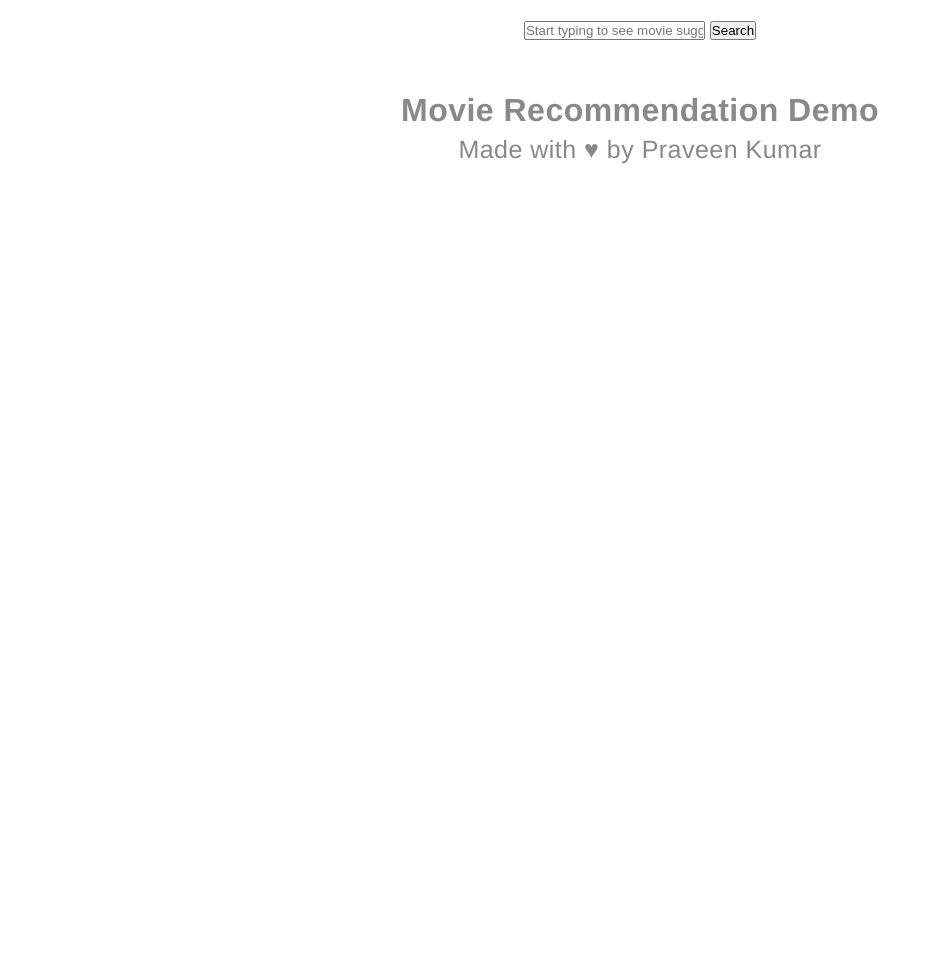
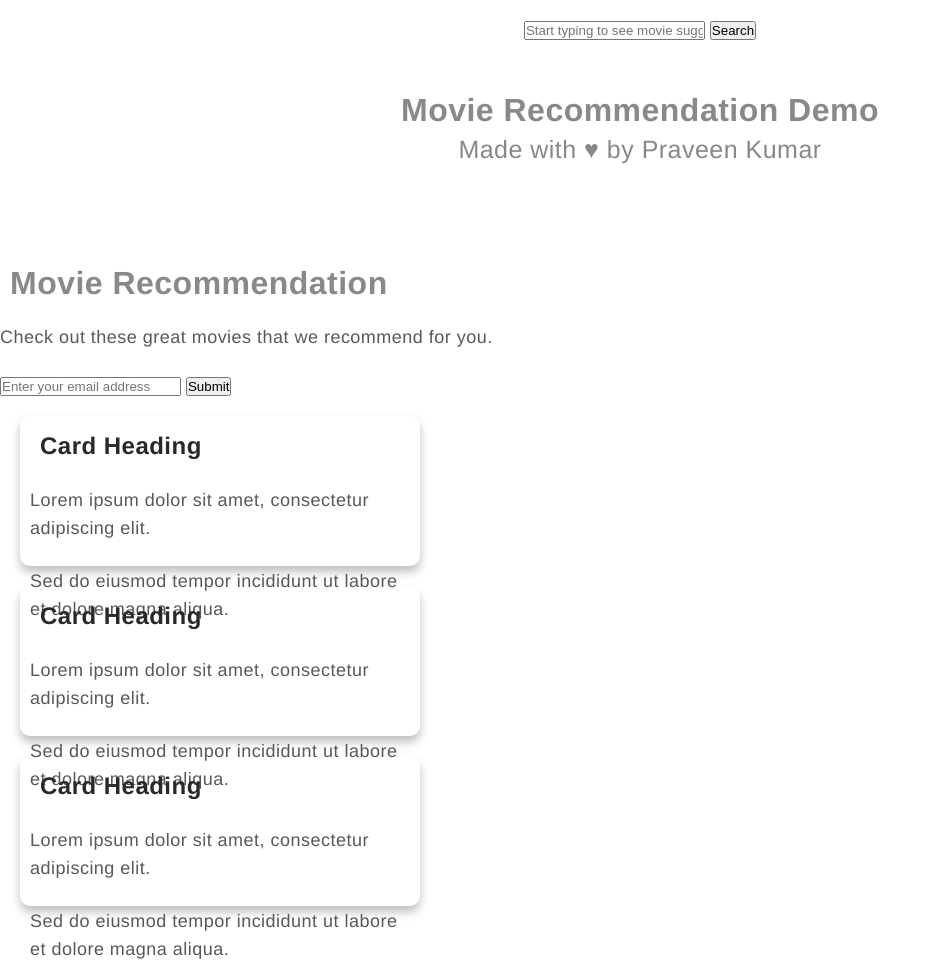
Before and after one commit to inboxpraveen/movie-recommendation-system, a Django app: page / in a window 1280 px wide. Shown: the whole page, without its empty margins (0-941 px from the left). Before the commit the page ends 164 px from the top, so only its background shows below. Run offline with Django 4.2, Linux system fonts and the light colour scheme; parts of the project's set-up code (start-up, migrations or seed data) failed here and were passed over; some libraries are stand-ins or nearby versions; some web fonts are replaced.

Commit message:
added new frontend

```diff
--- a/recommender/templates/recommender/index.html
+++ b/recommender/templates/recommender/index.html
@@ -83,6 +83,37 @@
 
     </div>
 
+    <div class="movie-recommendation">
+		<h1>Movie Recommendation</h1>
+		<p>Check out these great movies that we recommend for you.</p>
+	</div>
+	<div class="formcontainer">
+		<input type="text" class="input-field" placeholder="Enter your email address">
+		<button type="submit" class="submit-button">Submit</button>
+	</div>
+    <div class="cardcontainer">
+		<div class="card">
+			<div class="card-content">
+				<h2 class="card-heading">Card Heading</h2>
+				<p class="card-paragraph">Lorem ipsum dolor sit amet, consectetur adipiscing elit.</p>
+				<p class="card-paragraph">Sed do eiusmod tempor incididunt ut labore et dolore magna aliqua.</p>
+			</div>
+		</div>
+		<div class="card">
+			<div class="card-content">
+				<h2 class="card-heading">Card Heading</h2>
+				<p class="card-paragraph">Lorem ipsum dolor sit amet, consectetur adipiscing elit.</p>
+				<p class="card-paragraph">Sed do eiusmod tempor incididunt ut labore et dolore magna aliqua.</p>
+			</div>
+		</div>
+		<div class="card">
+			<div class="card-content">
+				<h2 class="card-heading">Card Heading</h2>
+				<p class="card-paragraph">Lorem ipsum dolor sit amet, consectetur adipiscing elit.</p>
+				<p class="card-paragraph">Sed do eiusmod tempor incididunt ut labore et dolore magna aliqua.</p>
+			</div>
+		</div>
+	</div>
+
 </body>
-
 </html>
```
